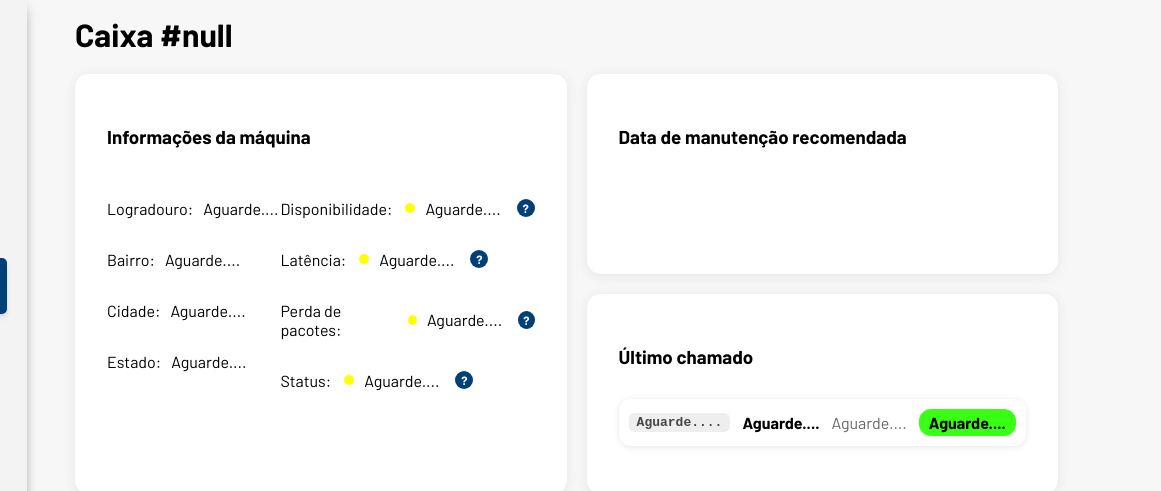
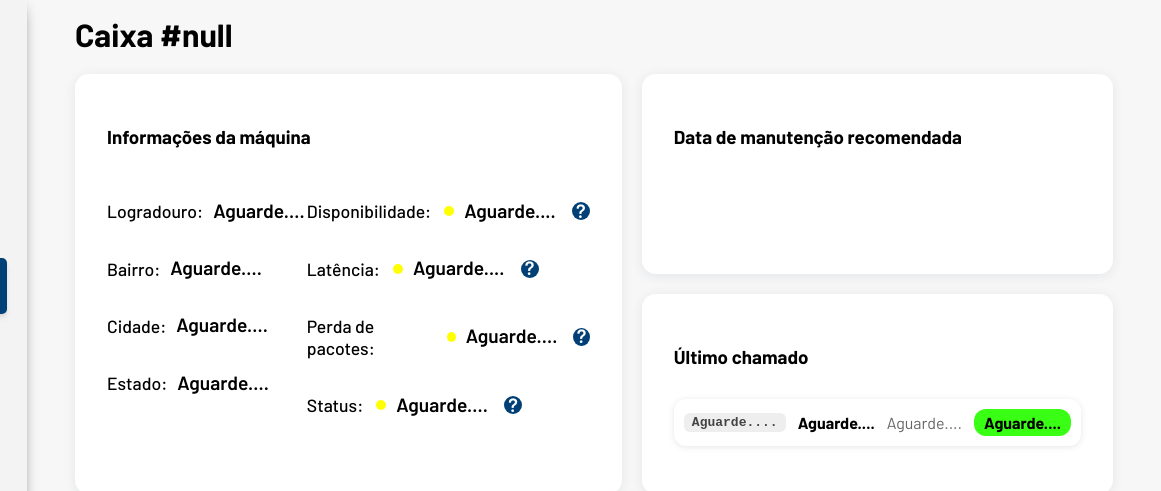
Before and after one commit to Black-Screenn/Black-Screen, a website: page web-data-viz/public/dashboardHercules/caixa.html in a window 1280 px wide. Shown: the top 491 px of the page, 213-1374 px from the left, 1161 px wide, since content can reach past the window. Drawn offline with nearby package versions, Linux system fonts and the light colour scheme; no server answers.

Commit message:
Aumentando as fontes do arquivo caixa.html

```diff
--- a/web-data-viz/public/css/cssTecnico.css
+++ b/web-data-viz/public/css/cssTecnico.css
@@ -328,3 +328,30 @@ a {
 #pesquisa-caixa {
     padding-right: 40px !important;
 }
+
+.info-columns .infosdentro p {
+    font-size: 1.1rem;
+    font-weight: 500;
+}
+
+.info-columns .infosdentro span {
+    font-size: 1.2rem;
+    font-weight: 600;
+    line-height: 1.4;
+}
+
+.info-columns .infosdentro p {
+    font-size: 1.1rem;
+    font-weight: 500;
+}
+
+.grafico .chart-container #teste {
+    font-size: 3.2rem;
+    font-weight: 800;
+    text-align: center;
+    margin: 0;
+    padding: 20px 0;
+    color: #004076;
+    text-shadow: 1px 1px 2px rgba(0, 0, 0, 0.1);
+    letter-spacing: 1px;
+}
```
